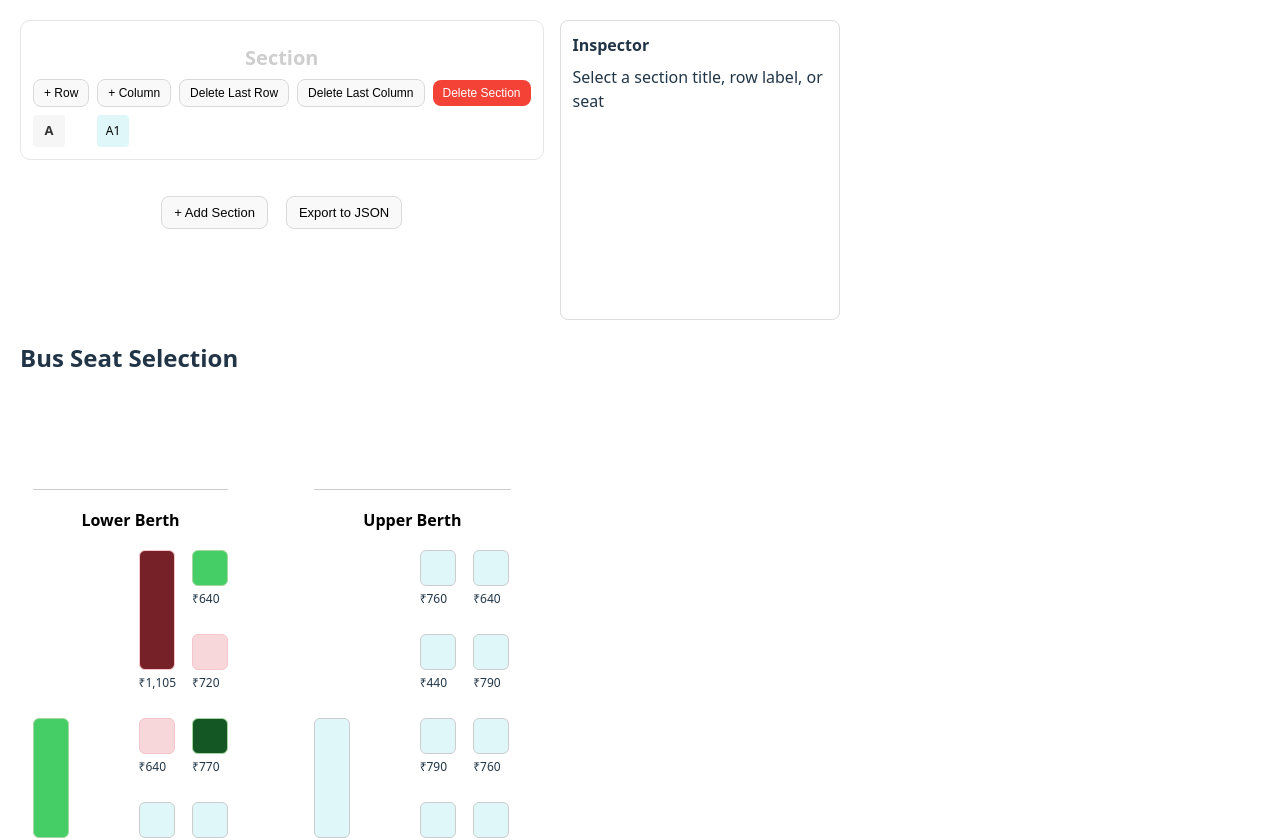
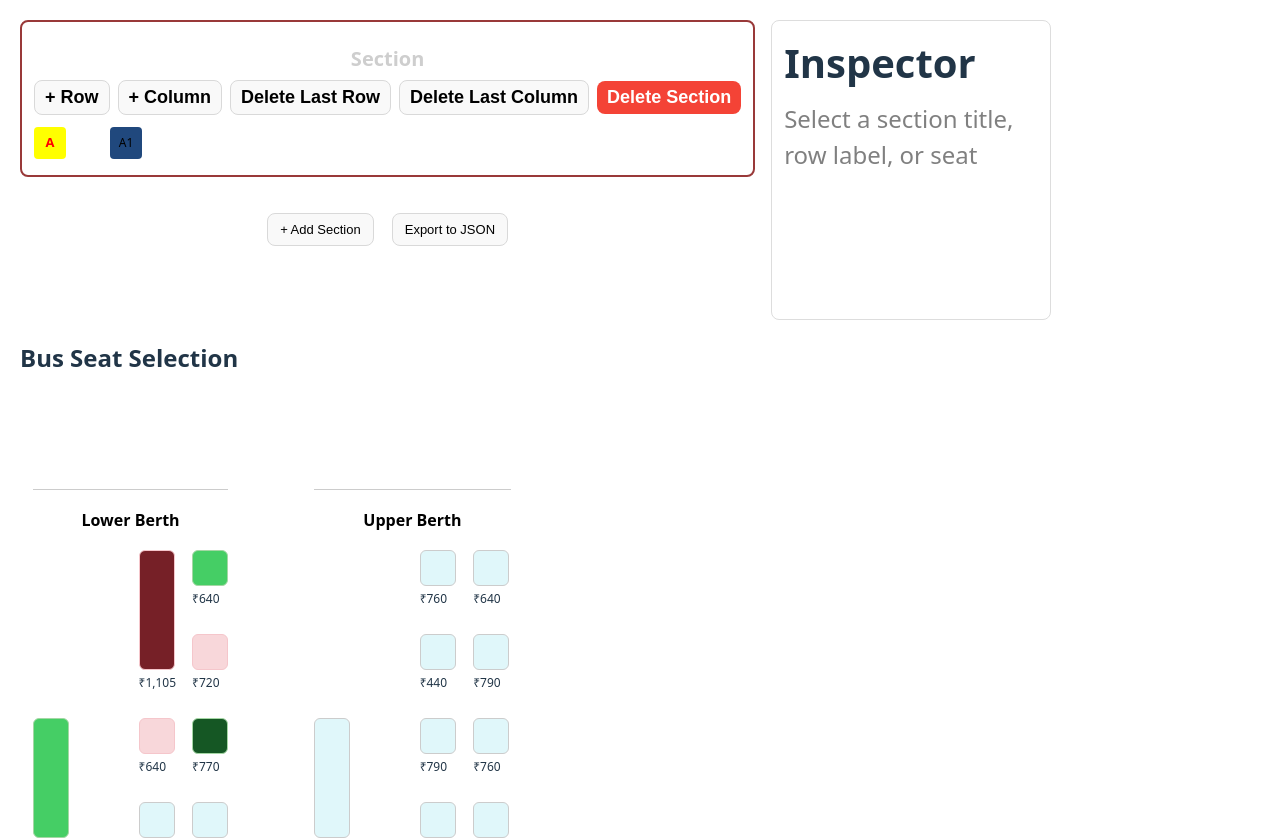
Before and after one commit to Akshay2002Singh/react-seat-select, a React (Vite) app: page / in a window 1280 px wide. Shown: the top 840 px of the page. Built offline with nearby package versions, Linux system fonts and the light colour scheme.

Commit message:
added custom styles for theater layout designer

```diff
--- a/src/App.tsx
+++ b/src/App.tsx
@@ -117,7 +117,33 @@ const App: React.FC = () => {
     <div style={{ padding: "20px" }}>
       {/* <h2>Theater Seat Selection</h2> */}
       {/* <TheaterExample/> */}
-      <TheaterSeatLayoutDesigner/>
+      <TheaterSeatLayoutDesigner
+        customStyles={{
+          wrapper: { display: "flex", gap: "16px" },
+          sectionBox: {
+            border: "2px solid #993939ff",
+            borderRadius: "8px",
+            padding: "12px",
+          },
+          controlButton:{fontSize:"18px", fontWeight:"bold"},
+          seat: {
+            width: "32px",
+            height: "32px",
+            background: "#20487dff",
+            margin: "4px",
+            textAlign: "center",
+            lineHeight: "32px",
+            cursor: "pointer",
+          },
+          inspectorHeader:{fontSize:"40px"},
+          inspectorPlaceholder:{fontSize:"24px", color:"gray"},
+          inspectorLabel:{fontSize:"18px", fontWeight:"bold"},
+          inspectorInput:{width:"200px", height:"20px", cursor:"pointer"},
+          blankSeat: { background: "transparent" },
+          selectedSeat: { background: "#fbbf24", fontWeight: "bold" },
+          rowLabel: { color:"red",backgroundColor:"yellow", fontWeight: "bold", marginRight: "8px" },
+        }}
+      />
       <h2>Bus Seat Selection</h2>
       <div>
         <BusSeatSelect
@@ -162,7 +188,7 @@ const App: React.FC = () => {
                     fontSize: "48px",
                   }}
                 >
-                   ☮
+                  ☮
                 </div>
               </div>
             );
--- a/src/components/TheaterSeatLayoutDesigner/TheaterSeatLayoutDesigner.tsx
+++ b/src/components/TheaterSeatLayoutDesigner/TheaterSeatLayoutDesigner.tsx
@@ -1,6 +1,32 @@
 import { useState, useEffect } from "react";
 import type { SeatSection } from "../TheaterSeatSelect/types";
 import "./styles.css";
+
+interface CustomStyles {
+  wrapper?: React.CSSProperties;
+  sectionBox?: React.CSSProperties;
+  sectionHeader?: React.CSSProperties;
+  controlsBox?: React.CSSProperties;
+  controlButton?: React.CSSProperties;
+  seatGrid?: React.CSSProperties;
+  row?: React.CSSProperties;
+  rowLabel?: React.CSSProperties;
+  seatGroup?: React.CSSProperties;
+  seat?: React.CSSProperties;
+  blankSeat?: React.CSSProperties;
+  selectedSeat?: React.CSSProperties;
+  inspectorBox?: React.CSSProperties;
+  inspectorPlaceholder?:React.CSSProperties
+  inspectorHeader?: React.CSSProperties;
+  inspectorLabel?: React.CSSProperties;
+  inspectorInput?: React.CSSProperties;
+}
+
+interface TheaterSeatLayoutDesignerProps {
+  config?: SeatSection[];
+  onChange?: (config: SeatSection[]) => void;
+  customStyles?: CustomStyles;
+}
 
 type InspectorTarget =
   | { type: "section"; secIndex: number }
@@ -8,22 +34,20 @@ type InspectorTarget =
   | { type: "seat"; secIndex: number; rowLabel: string; seatIndex: number }
   | null;
 
-interface TheaterSeatLayoutDesignerProps {
-  layout?: SeatSection[]; // initial layout
-  onChange?: (layout: SeatSection[]) => void;
-}
-
 export const TheaterSeatLayoutDesigner = ({
-  layout,
+  config,
   onChange,
+  customStyles = {},
 }: TheaterSeatLayoutDesignerProps) => {
-  const [sections, setSections] = useState<SeatSection[]>(layout || [createEmptySection()]);
+  const [sections, setSections] = useState<SeatSection[]>(
+    config || [createEmptySection()]
+  );
   const [selected, setSelected] = useState<InspectorTarget>(null);
 
-  // Sync prop → state when layout changes externally
+  // Sync prop → state when config changes externally
   useEffect(() => {
-    if (layout) setSections(layout);
-  }, [layout]);
+    if (config) setSections(config);
+  }, [config]);
 
   // Helper to update + propagate change
   const updateSections = (next: SeatSection[]) => {
@@ -42,7 +66,10 @@ export const TheaterSeatLayoutDesigner = ({
   }
 
   const addSection = () => {
-    updateSections([...sections, createEmptySection(`Section ${sections.length + 1}`)]);
+    updateSections([
+      ...sections,
+      createEmptySection(`Section ${sections.length + 1}`),
+    ]);
   };
 
   const removeSection = (index: number) => {
@@ -62,7 +89,7 @@ export const TheaterSeatLayoutDesigner = ({
     const cols = updated[secIndex].seats[rowKeys[0] as string]?.length ?? 1;
     updated[secIndex].seats[nextRow] = Array.from({ length: cols }, (_, i) => ({
       id: `${nextRow}${i + 1}`,
-      label: `${nextRow}${i + 1}`
+      label: `${nextRow}${i + 1}`,
     }));
     updateSections(updated);
   };
@@ -77,7 +104,10 @@ export const TheaterSeatLayoutDesigner = ({
   const addColumn = (secIndex: number) => {
     const updated = [...sections];
     Object.entries(updated[secIndex].seats).forEach(([rowLabel, row]) => {
-      row?.push({ id: `${rowLabel}${row.length + 1}`, label: `${rowLabel}${row.length + 1}` });
+      row?.push({
+        id: `${rowLabel}${row.length + 1}`,
+        label: `${rowLabel}${row.length + 1}`,
+      });
     });
     updateSections(updated);
   };
@@ -97,7 +127,11 @@ export const TheaterSeatLayoutDesigner = ({
     updateSections(updated);
   };
 
-  const updateRowLabel = (secIndex: number, oldLabel: string, newLabel: string) => {
+  const updateRowLabel = (
+    secIndex: number,
+    oldLabel: string,
+    newLabel: string
+  ) => {
     const updated = [...sections];
     const section = updated[secIndex];
     if (!newLabel || section.seats[newLabel]) return;
@@ -127,7 +161,9 @@ export const TheaterSeatLayoutDesigner = ({
 
   // --- Export to JSON ---
   const exportToJSON = () => {
-    const dataStr = "data:text/json;charset=utf-8," + encodeURIComponent(JSON.stringify(sections, null, 2));
+    const dataStr =
+      "data:text/json;charset=utf-8," +
+      encodeURIComponent(JSON.stringify(sections, null, 2));
     const downloadAnchorNode = document.createElement("a");
     downloadAnchorNode.setAttribute("href", dataStr);
     downloadAnchorNode.setAttribute("download", "seat-layout.json");
@@ -137,12 +173,22 @@ export const TheaterSeatLayoutDesigner = ({
   };
 
   return (
-    <div className="theaterSeatLayoutDesigner-designer-wrapper">
+    <div
+      className="theaterSeatLayoutDesigner-designer-wrapper"
+      style={customStyles.wrapper}
+    >
       <div className="theaterSeatLayoutDesigner-designer-canvas">
         {sections.map((section, secIndex) => (
-          <div key={secIndex} className="theaterSeatLayoutDesigner-section-box">
+          <div
+            key={secIndex}
+            className="theaterSeatLayoutDesigner-section-box"
+            style={customStyles.sectionBox}
+          >
             {/* Section Header */}
-            <div className="theaterSeatLayoutDesigner-section-header">
+            <div
+              className="theaterSeatLayoutDesigner-section-header"
+              style={customStyles.sectionHeader}
+            >
               <span
                 className="theaterSeatLayoutDesigner-clickable-text"
                 onClick={() => setSelected({ type: "section", secIndex })}
@@ -152,15 +198,25 @@ export const TheaterSeatLayoutDesigner = ({
             </div>
 
             {/* Controls */}
-            <div className="theaterSeatLayoutDesigner-controls">
-              <button onClick={() => addRow(secIndex)}>+ Row</button>
-              <button onClick={() => addColumn(secIndex)}>+ Column</button>
-              <button onClick={() => removeRow(secIndex, Object.keys(section.seats).slice(-1)[0])}>
+            <div
+              className="theaterSeatLayoutDesigner-controls"
+              style={customStyles.controlsBox}
+            >
+              <button style={customStyles?.controlButton} onClick={() => addRow(secIndex)}>+ Row</button>
+              <button style={customStyles?.controlButton} onClick={() => addColumn(secIndex)}>+ Column</button>
+              <button style={customStyles?.controlButton}
+                onClick={() =>
+                  removeRow(secIndex, Object.keys(section.seats).slice(-1)[0])
+                }
+              >
                 Delete Last Row
               </button>
-              <button onClick={() => removeColumn(secIndex)}>Delete Last Column</button>
+              <button style={customStyles?.controlButton} onClick={() => removeColumn(secIndex)}>
+                Delete Last Column
+              </button>
               <button
                 className="theaterSeatLayoutDesigner-delete-section-btn"
+                style={customStyles?.controlButton}
                 onClick={() => removeSection(secIndex)}
               >
                 Delete Section
@@ -168,23 +224,44 @@ export const TheaterSeatLayoutDesigner = ({
             </div>
 
             {/* Seat Grid */}
-            <div className="theaterSeatLayoutDesigner-seat-grid">
+            <div
+              className="theaterSeatLayoutDesigner-seat-grid"
+              style={customStyles.seatGrid}
+            >
               {Object.entries(section.seats).map(([rowLabel, row]) => (
-                <div className="theaterSeatLayoutDesigner-seat-row" key={rowLabel}>
+                <div
+                  className="theaterSeatLayoutDesigner-seat-row"
+                  key={rowLabel}
+                  style={customStyles.row}
+                >
                   {/* Row Label */}
                   <div
                     className="theaterSeatLayoutDesigner-row-label"
-                    onClick={() => setSelected({ type: "row", secIndex, rowLabel })}
+                    onClick={() =>
+                      setSelected({ type: "row", secIndex, rowLabel })
+                    }
+                    style={customStyles.rowLabel}
                   >
                     <span>{rowLabel}</span>
                   </div>
 
                   {/* Seats */}
-                  <div className="theaterSeatLayoutDesigner-seat-group">
+                  <div
+                    className="theaterSeatLayoutDesigner-seat-group"
+                    style={customStyles.seatGroup}
+                  >
                     {row?.map((seat, colIndex) => (
                       <div
                         key={seat.id}
-                        className={`theaterSeatLayoutDesigner-seat theaterSeatLayoutDesigner-${seat.isBlank ? "blankSeat" : "AVAILABLE"}`}
+                        className={`theaterSeatLayoutDesigner-seat theaterSeatLayoutDesigner-${
+                          seat.isBlank ? "blankSeat" : "AVAILABLE"
+                        }`}
+                        style={{
+                          ...customStyles.seat,
+                          ...(selected?.type === "seat" && selected?.rowLabel === rowLabel && selected?.seatIndex === colIndex && selected?.secIndex === secIndex ? customStyles.selectedSeat : {}),
+                          ...(seat.isBlank ? customStyles.blankSeat : {}),
+
+                        }}
                         onClick={() =>
                           setSelected({
                             type: "seat",
@@ -215,61 +292,97 @@ export const TheaterSeatLayoutDesigner = ({
       </div>
 
       {/* Inspector */}
-      <div className="theaterSeatLayoutDesigner-inspector">
-        <h3>Inspector</h3>
-        {!selected && <p>Select a section title, row label, or seat</p>}
+      <div className="theaterSeatLayoutDesigner-inspector" style={customStyles?.inspectorBox}>
+        <h3 style={customStyles?.inspectorHeader}>Inspector</h3>
+        {!selected && <p style={customStyles?.inspectorPlaceholder}>Select a section title, row label, or seat</p>}
 
         {selected?.type === "section" && (
           <div>
-            <label>Section Title</label>
+            <label style={customStyles?.inspectorLabel}>Section Title</label>
             <input
               value={sections[selected.secIndex].title}
-              onChange={(e) => updateSectionTitle(selected.secIndex, e.target.value)}
+              onChange={(e) =>
+                updateSectionTitle(selected.secIndex, e.target.value)
+              }
+              style={customStyles?.inspectorInput}
             />
           </div>
         )}
 
         {selected?.type === "row" && (
           <div>
-            <label>Row label</label>
+            <label style={customStyles?.inspectorLabel}>Row label</label>
             <input
               value={selected.rowLabel}
-              onChange={(e) => updateRowLabel(selected.secIndex, selected.rowLabel, e.target.value)}
+              onChange={(e) =>
+                updateRowLabel(
+                  selected.secIndex,
+                  selected.rowLabel,
+                  e.target.value
+                )
+              }
+              style={customStyles?.inspectorInput}
             />
           </div>
         )}
 
         {selected?.type === "seat" && (
           <div>
-            <label>Seat ID:</label>
+            <label style={customStyles?.inspectorLabel}>Seat ID:</label>
             <input
               value={
-                sections[selected.secIndex].seats[selected.rowLabel]?.[selected.seatIndex].id
+                sections[selected.secIndex].seats[selected.rowLabel]?.[
+                  selected.seatIndex
+                ].id
               }
               onChange={(e) =>
-                updateSeat(selected.secIndex, selected.rowLabel, selected.seatIndex, "id", e.target.value)
+                updateSeat(
+                  selected.secIndex,
+                  selected.rowLabel,
+                  selected.seatIndex,
+                  "id",
+                  e.target.value
+                )
               }
+              style={customStyles?.inspectorInput}
             />
-            <label>Seat Label:</label>
+            <label style={customStyles?.inspectorLabel}>Seat Label:</label>
             <input
               value={
-                sections[selected.secIndex].seats[selected.rowLabel]?.[selected.seatIndex].label || ""
+                sections[selected.secIndex].seats[selected.rowLabel]?.[
+                  selected.seatIndex
+                ].label || ""
               }
               onChange={(e) =>
-                updateSeat(selected.secIndex, selected.rowLabel, selected.seatIndex, "label", e.target.value)
+                updateSeat(
+                  selected.secIndex,
+                  selected.rowLabel,
+                  selected.seatIndex,
+                  "label",
+                  e.target.value
+                )
               }
+              style={customStyles?.inspectorInput}
             />
             <label className="theaterSeatLayoutDesigner-checkbox-label">
               <input
                 type="checkbox"
                 checked={
-                  sections[selected.secIndex].seats[selected.rowLabel]?.[selected.seatIndex].isBlank || false
+                  sections[selected.secIndex].seats[selected.rowLabel]?.[
+                    selected.seatIndex
+                  ].isBlank || false
                 }
                 onChange={(e) =>
-                  updateSeat(selected.secIndex, selected.rowLabel, selected.seatIndex, "isBlank", e.target.checked)
+                  updateSeat(
+                    selected.secIndex,
+                    selected.rowLabel,
+                    selected.seatIndex,
+                    "isBlank",
+                    e.target.checked
+                  )
                 }
               />
-              <span>Is Blank</span>
+              <span style={customStyles?.inspectorLabel}>Is Blank</span>
             </label>
           </div>
         )}
--- a/src/components/TheaterSeatLayoutDesigner/styles.css
+++ b/src/components/TheaterSeatLayoutDesigner/styles.css
@@ -173,7 +173,7 @@
 }
 
 .theaterSeatLayoutDesigner-blankSeat {
-  background-color: transparent !important;
+  background-color: transparent;
   border: 1px dashed #e5e5e5;
 }
 
```
Lines whose indentation alone changed are shown as unchanged.
